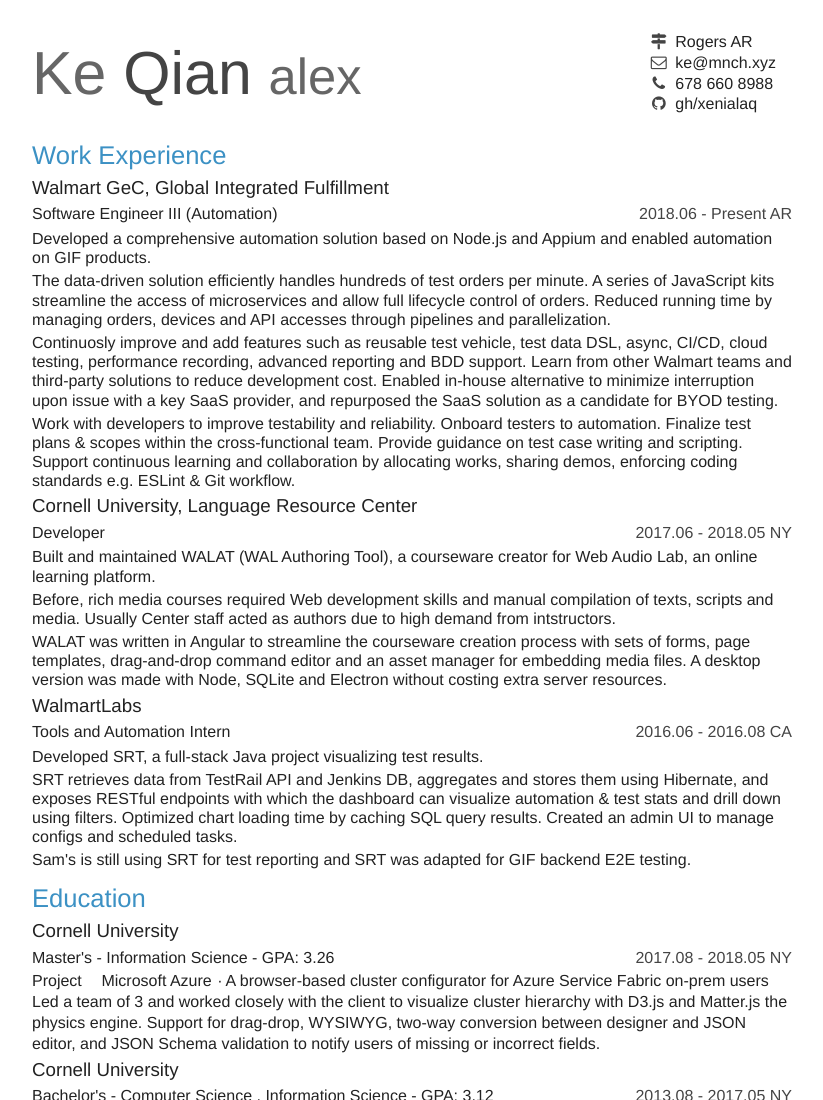
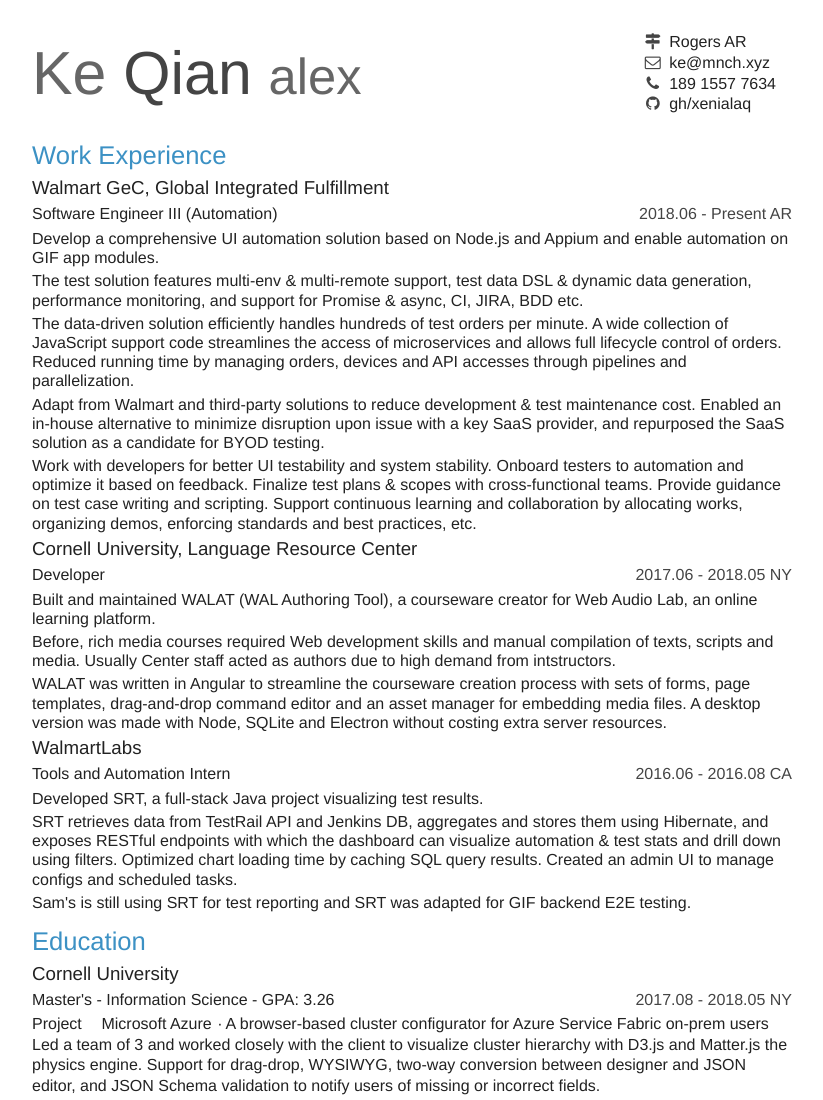
Before and after one commit to xenialaq/resume, a website: page Qian_Ke.html in a window 1280 px wide. Shown: the top 1100 px of the page, without its empty margins (8-831 px from the left). Drawn offline with Linux system fonts and the light colour scheme; a web font is replaced by a local one.

Commit message:
nbr; job desc current

```diff
--- a/Qian_Ke.html
+++ b/Qian_Ke.html
@@ -36,7 +36,7 @@
           </span>
           <span class="detail">
             <i class="fa fa-phone fa-fw"></i>
-            <a href="tel:6786608988">678 660 8988</a>
+            <a href="tel:18915577634">189 1557 7634</a>
           </span>
           <div class="profile">
             <span class="username">
@@ -76,16 +76,19 @@
         <div class="summary">
           <p>
             <p>
-              Developed a comprehensive automation solution based on Node.js and Appium and enabled automation on GIF products.
+              Develop a comprehensive UI automation solution based on Node.js and Appium and enable automation on GIF app modules.
             </p>
             <p>
-              The data-driven solution efficiently handles hundreds of test orders per minute. A series of JavaScript kits streamline the access of microservices and allow full lifecycle control of orders. Reduced running time by managing orders, devices and API accesses through pipelines and parallelization.
+              The test solution features multi-env & multi-remote support, test data DSL & dynamic data generation, performance monitoring, and support for Promise & async, CI, JIRA, BDD etc.
             </p>
             <p>
-              Continuosly improve and add features such as reusable test vehicle, test data DSL, async, CI/CD, cloud testing, performance recording, advanced reporting and BDD support. Learn from other Walmart teams and third-party solutions to reduce development cost. Enabled in-house alternative to minimize interruption upon issue with a key SaaS provider, and repurposed the SaaS solution as a candidate for BYOD testing.
+              The data-driven solution efficiently handles hundreds of test orders per minute. A wide collection of JavaScript support code streamlines the access of microservices and allows full lifecycle control of orders. Reduced running time by managing orders, devices and API accesses through pipelines and parallelization.
             </p>
             <p>
-              Work with developers to improve testability and reliability. Onboard testers to automation. Finalize test plans & scopes within the cross-functional team. Provide guidance on test case writing and scripting. Support continuous learning and collaboration by allocating works, sharing demos, enforcing coding standards e.g. ESLint & Git workflow.
+              Adapt from Walmart and third-party solutions to reduce development & test maintenance cost. Enabled an in-house alternative to minimize disruption upon issue with a key SaaS provider, and repurposed the SaaS solution as a candidate for BYOD testing.
+            </p>
+            <p>
+              Work with developers for better UI testability and system stability. Onboard testers to automation and optimize it based on feedback. Finalize test plans & scopes with cross-functional teams. Provide guidance on test case writing and scripting. Support continuous learning and collaboration by allocating works, organizing demos, enforcing standards and best practices, etc.
             </p>
           </p>
         </div>
```
Also changed, not shown: 3 other files.
